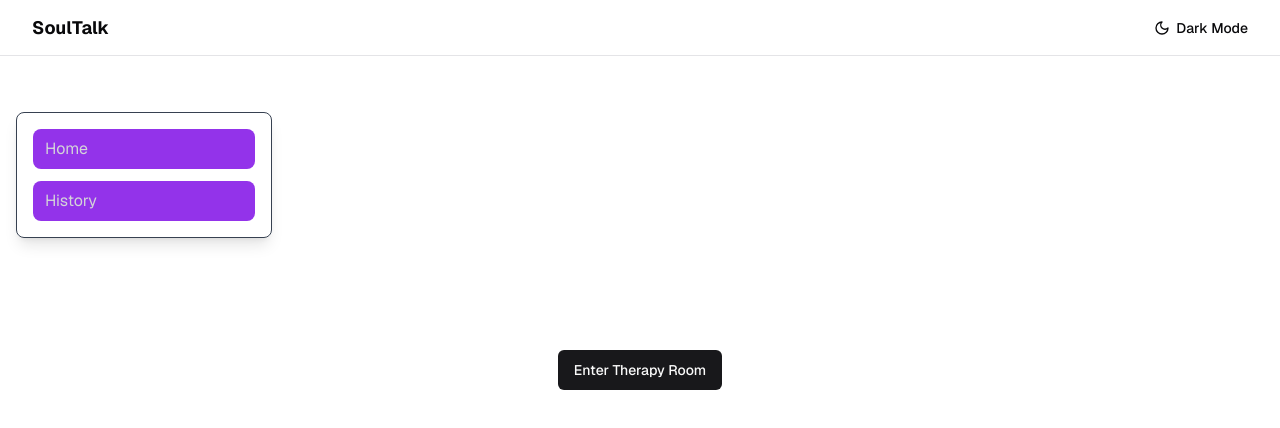
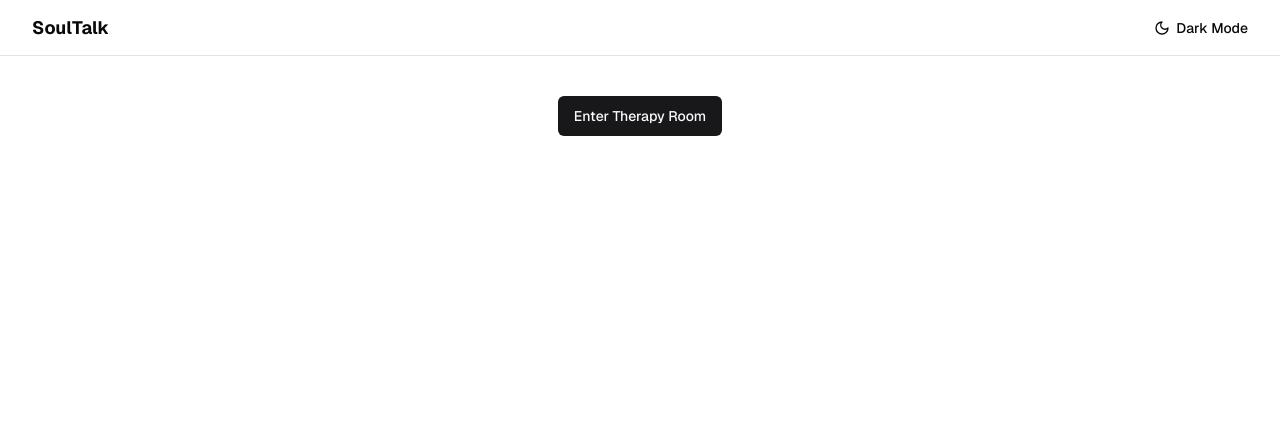
Before and after one commit to Yashodeeps/SoulTalk, a Next.js app: page /dashboard in a window 1280 px wide. Shown: the top 428 px of the page. Built offline with nearby package versions, Linux system fonts and the light colour scheme.

Commit message:
Refactor dashboard page and add SideBar component

```diff
--- a/app/dashboard/page.tsx
+++ b/app/dashboard/page.tsx
@@ -4,18 +4,15 @@ import { Button } from "@/components/ui/button";
 import { useRouter } from "next/navigation";
 import React from "react";
 
-const page = () => {
+const Page = () => {
   const router = useRouter();
   return (
-    <div className=" ">
-      <SideMenu />
-      <div className="flex justify-center items-center w-screen">
-        <Button onClick={() => router.push("/dashboard/room")}>
-          Enter Therapy Room
-        </Button>
-      </div>
+    <div className="flex mt-24  justify-center w-screen h-screen">
+      <Button onClick={() => router.push("/dashboard/room")}>
+        Enter Therapy Room
+      </Button>
     </div>
   );
 };
 
-export default page;
+export default Page;
--- a/components/Messages.tsx
+++ b/components/Messages.tsx
@@ -66,7 +66,7 @@ const Messages = forwardRef<
     //     </AnimatePresence>
     //   </motion.div>
     // </motion.div>
-    <div className="mt-28">
+    <div className="mt-20 bg-slate-500">
       {messages.map((msg, index) => {
         if (msg.type === "user_message" || msg.type === "assistant_message") {
           return (
```
